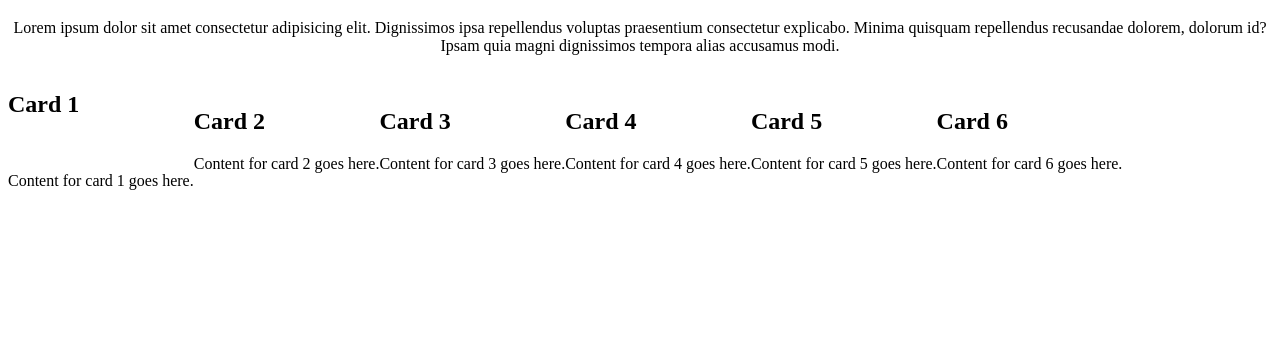
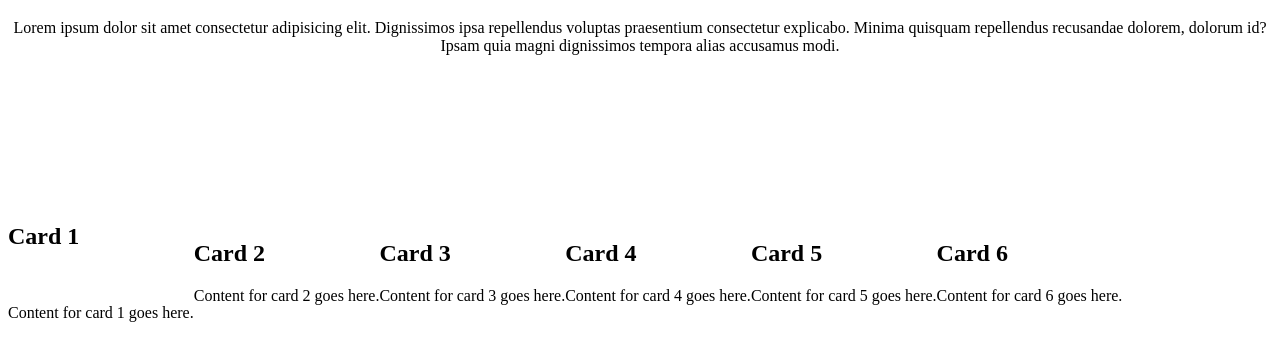
Before and after one commit to Mohammed20019/html-css-flex-Cards, a plain HTML site: page index.html in a window 1280 px wide. Shown: the part 61-422 px from the top of the page. Drawn offline with Linux system fonts and the light colour scheme.

Commit message:
card adds

```diff
--- a/index.html
+++ b/index.html
@@ -13,28 +13,29 @@
         <p class="paragrafo"> Lorem ipsum dolor sit amet consectetur adipisicing elit. Dignissimos ipsa repellendus voluptas praesentium consectetur explicabo. Minima quisquam repellendus recusandae dolorem, dolorum id?
              Ipsam quia magni dignissimos tempora alias accusamus modi.</p>
              <div class="div1">
-                <div class="card">
+                <div class="card1">
                   <h2>Card 1</h2>
                   <img src="" alt="">
                   <p>Content for card 1 goes here.</p>
                 </div>
-                <div class="card">
+                <div class="card1">
                   <h2>Card 2</h2>
                   <p>Content for card 2 goes here.</p>
                 </div>
-                <div class="card">
+                <div class="card1">
                   <h2>Card 3</h2>
                   <p>Content for card 3 goes here.</p>
                 </div>
-                <div class="card">
+
+                <div class="card2">
                   <h2>Card 4</h2>
                   <p>Content for card 4 goes here.</p>
                 </div>
-                <div class="card">
+                <div class="card2">
                   <h2>Card 5</h2>
                   <p>Content for card 5 goes here.</p>
                 </div>
-                <div class="card">
+                <div class="card2">
                   <h2>Card 6</h2>
                   <p>Content for card 6 goes here.</p>
                 </div>
--- a/style.css
+++ b/style.css
@@ -10,5 +10,7 @@
         display: flex;
         flex-direction: row;
         align-items: center;
-        margin-bottom: 20px;
+        height: 400px;
+        min-width: 200px;
+
       }
```
